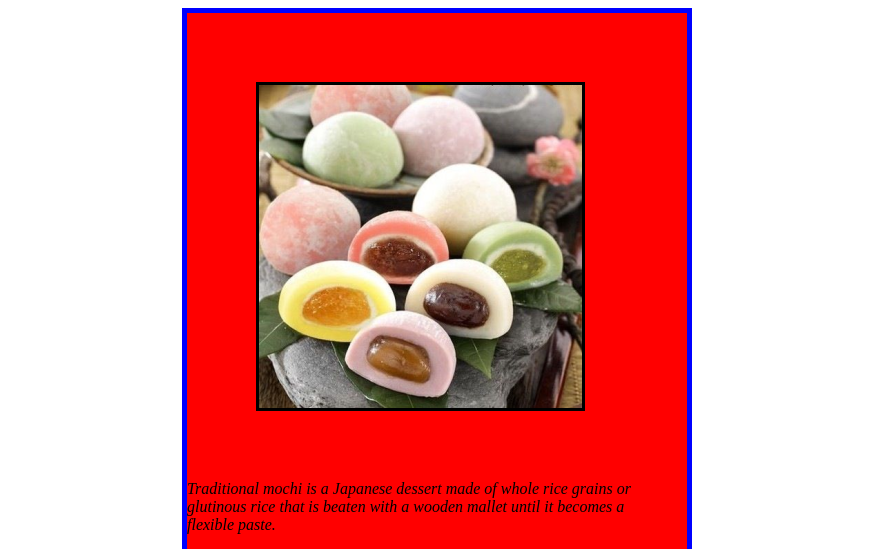
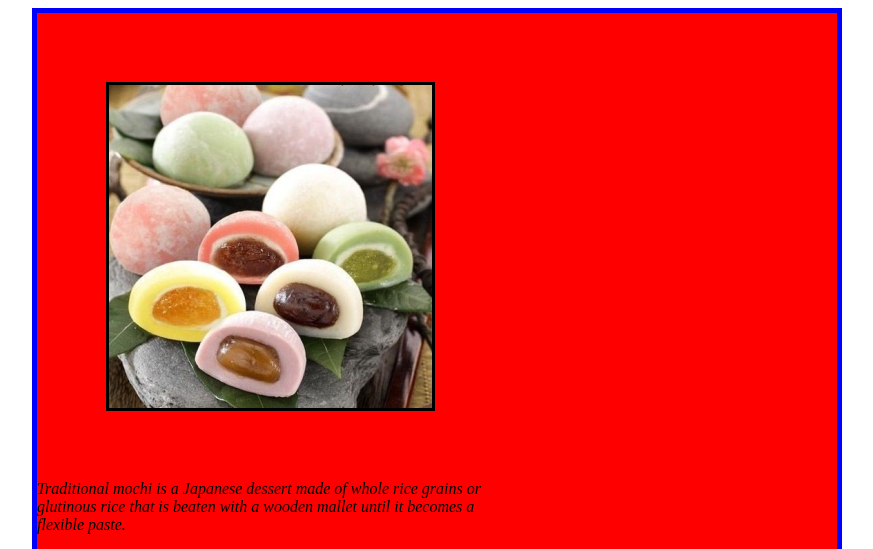
Before and after one commit to Bigyan007/odin-recipes, a plain HTML site: page recipes/mochi.html in a window 1280 px wide. Shown: the top 549 px of the page, without its empty margins (76-949 px from the left). Drawn offline with Linux system fonts and the light colour scheme.

```diff
--- a/recipes/mo.css
+++ b/recipes/mo.css
@@ -6,8 +6,8 @@
 }
 .bdy{
     background-color: red;
-    width: 500px;
+    width: 800px;
     border:5px solid blue;
     display:inline-block;
-    margin-left: 250px;
+    margin-left: 100px;
 }
```
